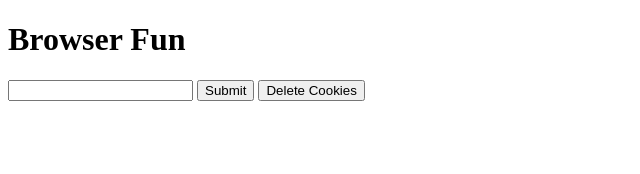
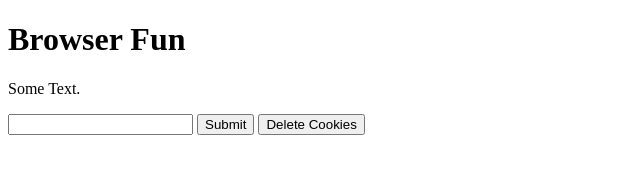
Before and after one commit to ptascio/videoSpy, a plain HTML site: page index.html in a window 1280 px wide. Shown: the whole page, without its empty margins (0-640 px from the left). Drawn offline with nearby package versions, Linux system fonts and the light colour scheme.

Commit message:
Small change

```diff
--- a/index.html
+++ b/index.html
@@ -6,6 +6,7 @@
   </head>
   <body>
     <h1>Browser Fun</h1>
+    <p>Some Text.</p>
     <input type="text" name="" value="" id="artistName">
     <button type="button" name="button" id="button">Submit</button>
     <button type="button" name="button" id="removeCookie">Delete Cookies</button>
```
Also changed, not shown: 1 other file.
